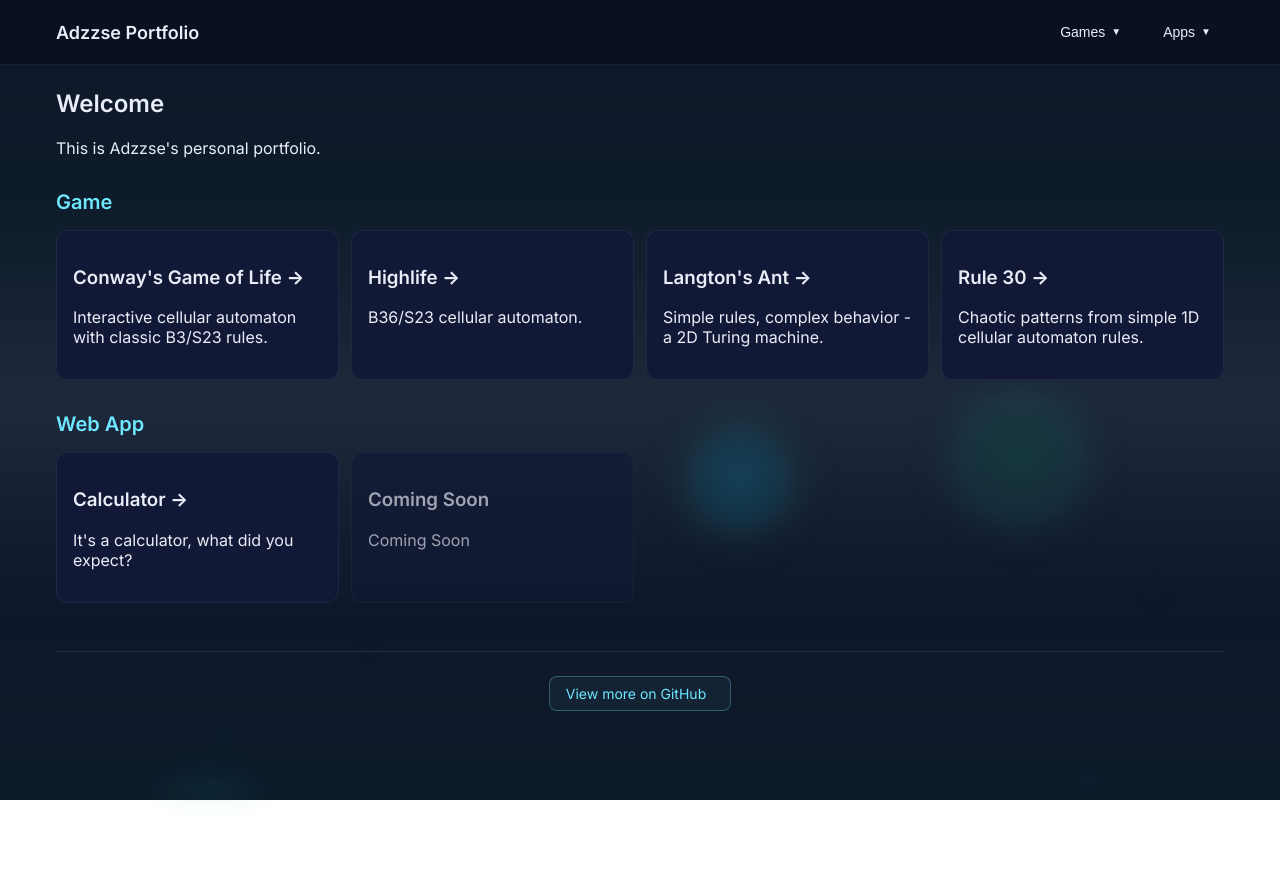
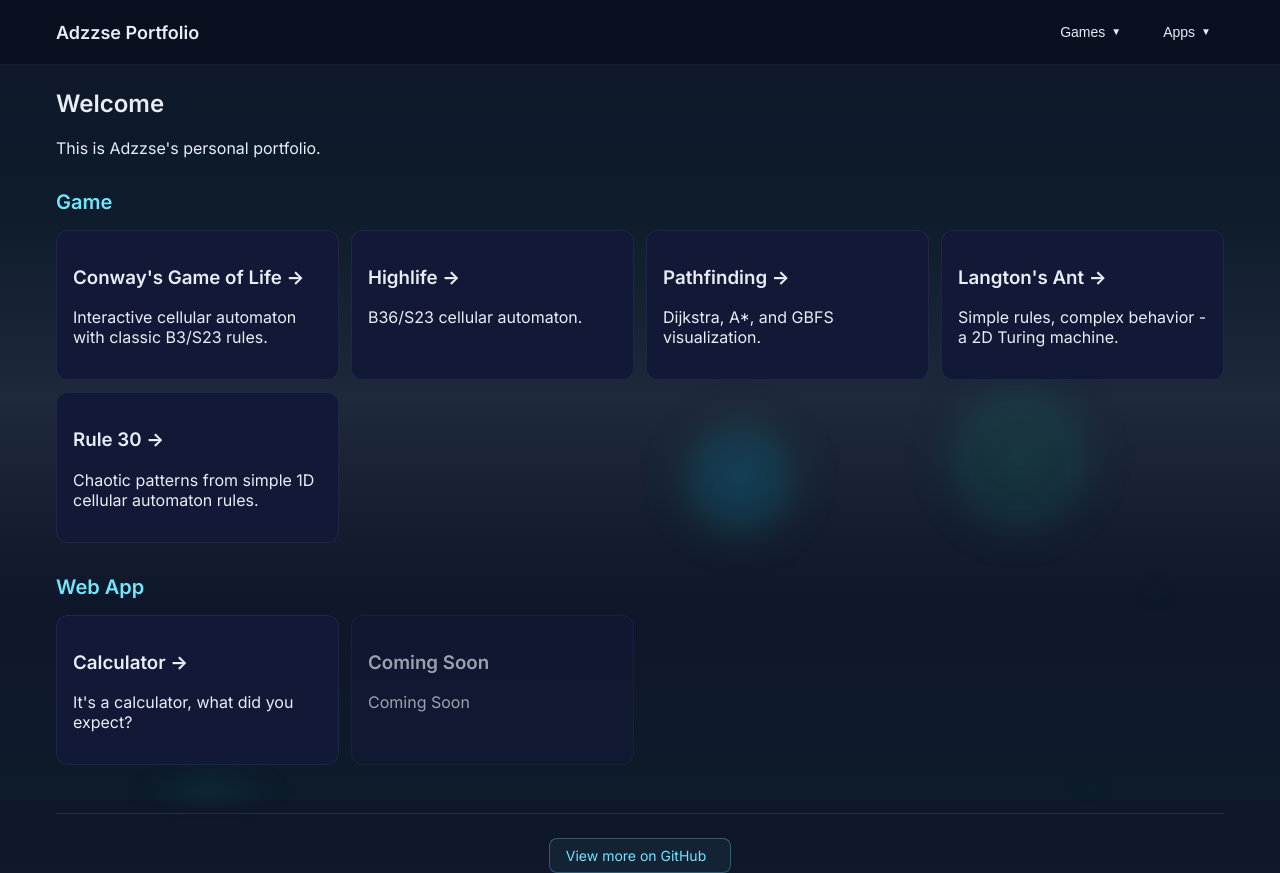
Before and after one commit to adzzse/Adzzse-portfolio, a React (Vite) app: page / in a window 1280 px wide. Before the commit the page ends 800 px from the top, so only its background shows below. Built offline with nearby package versions, Linux system fonts and the light colour scheme.

Commit message:
Add Pathfinding to Home

```diff
--- a/src/components/Home.jsx
+++ b/src/components/Home.jsx
@@ -17,6 +17,10 @@ function Home() {
           <Link className="card" to="/highlife">
             <h3>Highlife →</h3>
             <p>B36/S23 cellular automaton.</p>
+          </Link>
+          <Link className="card" to="/pathfinding">
+            <h3>Pathfinding →</h3>
+            <p>Dijkstra, A*, and GBFS visualization.</p>
           </Link>
           <Link className="card" to="/langtonsant">
             <h3>Langton's Ant →</h3>
```
